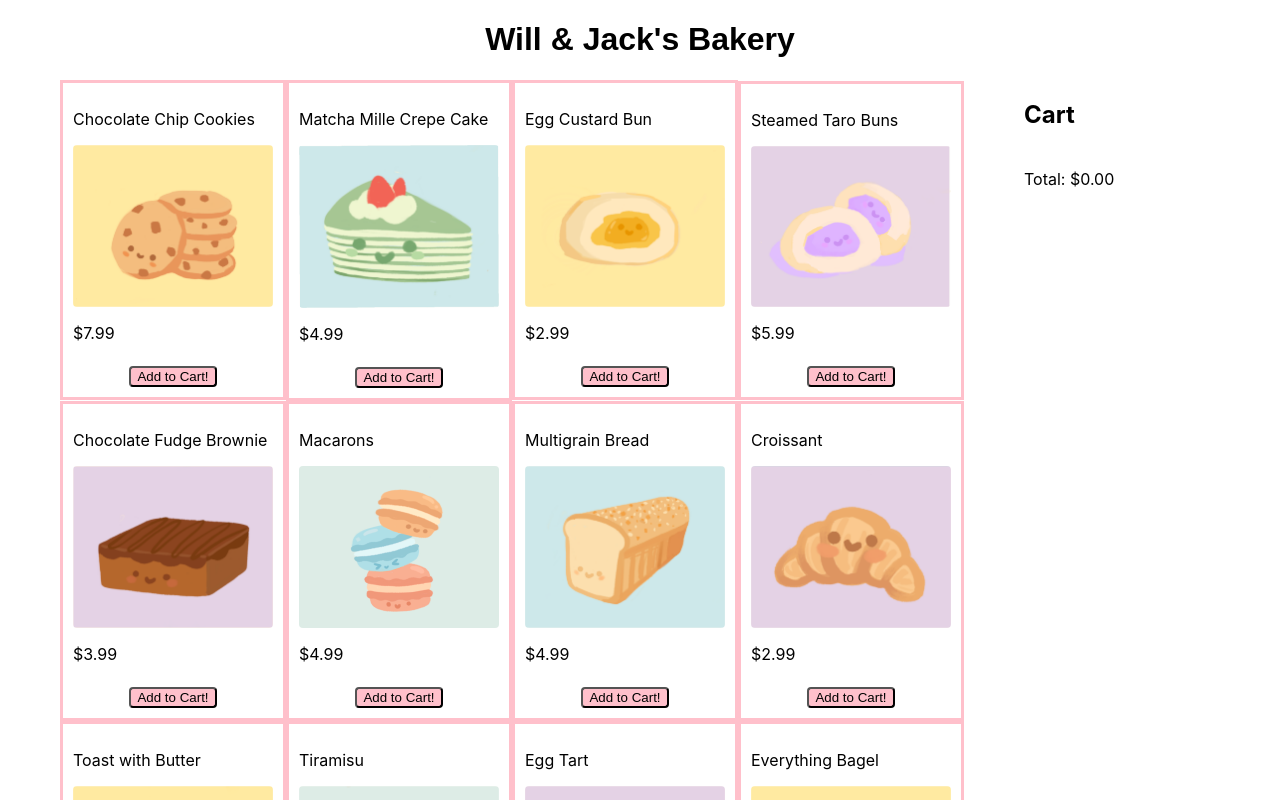
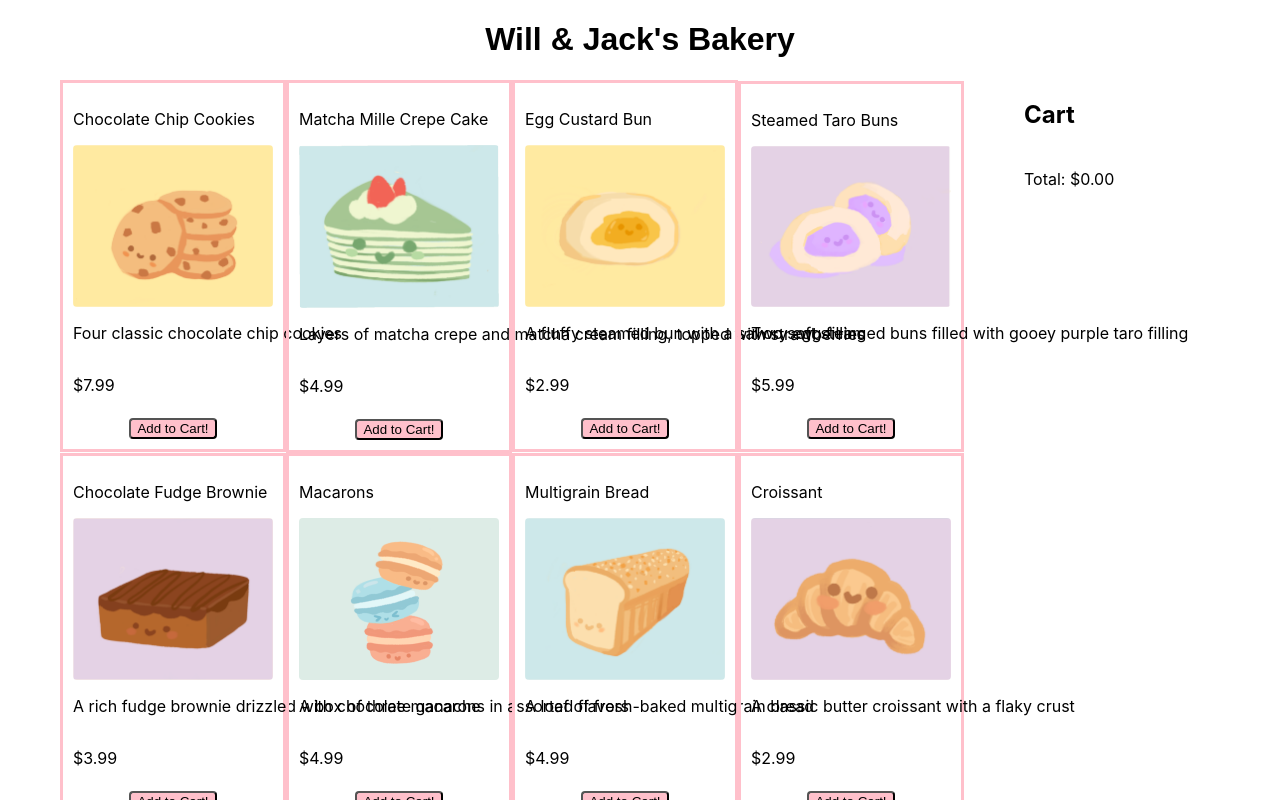
Before and after one commit to willallstet/react-studio, a React (Create React App) app: page / in a window 1280 px wide. Shown: the top 800 px of the page. Built offline with nearby package versions, Linux system fonts and the light colour scheme.

Commit message:
description

```diff
--- a/src/App.js
+++ b/src/App.js
@@ -46,6 +46,7 @@ function App() {
             <div className="item">
               <p>{item.name}</p>
               <img src={item.image}/>
+              <p>{item.description}</p>
               <p>${item.price}</p>
               <button type="button" onClick={() => myFunction(index)}>Add to Cart!</button>
             </div>
```
